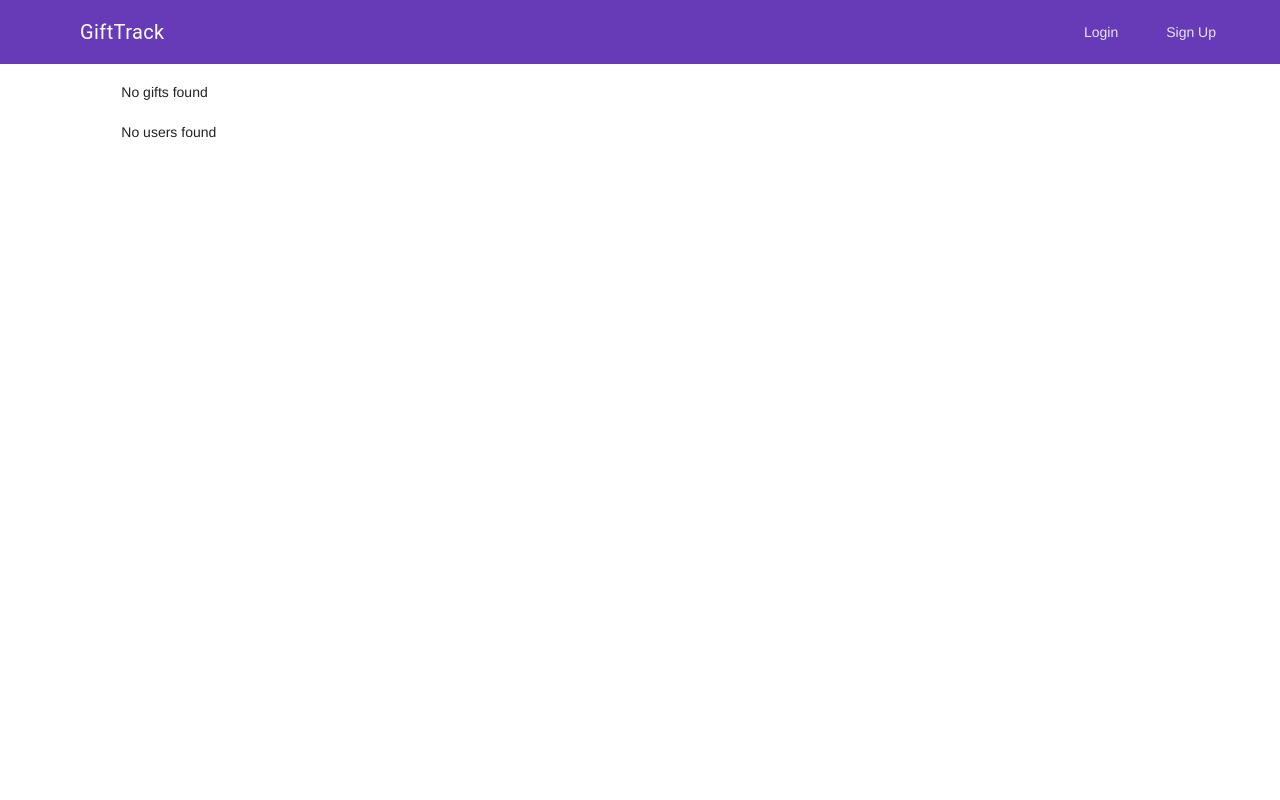
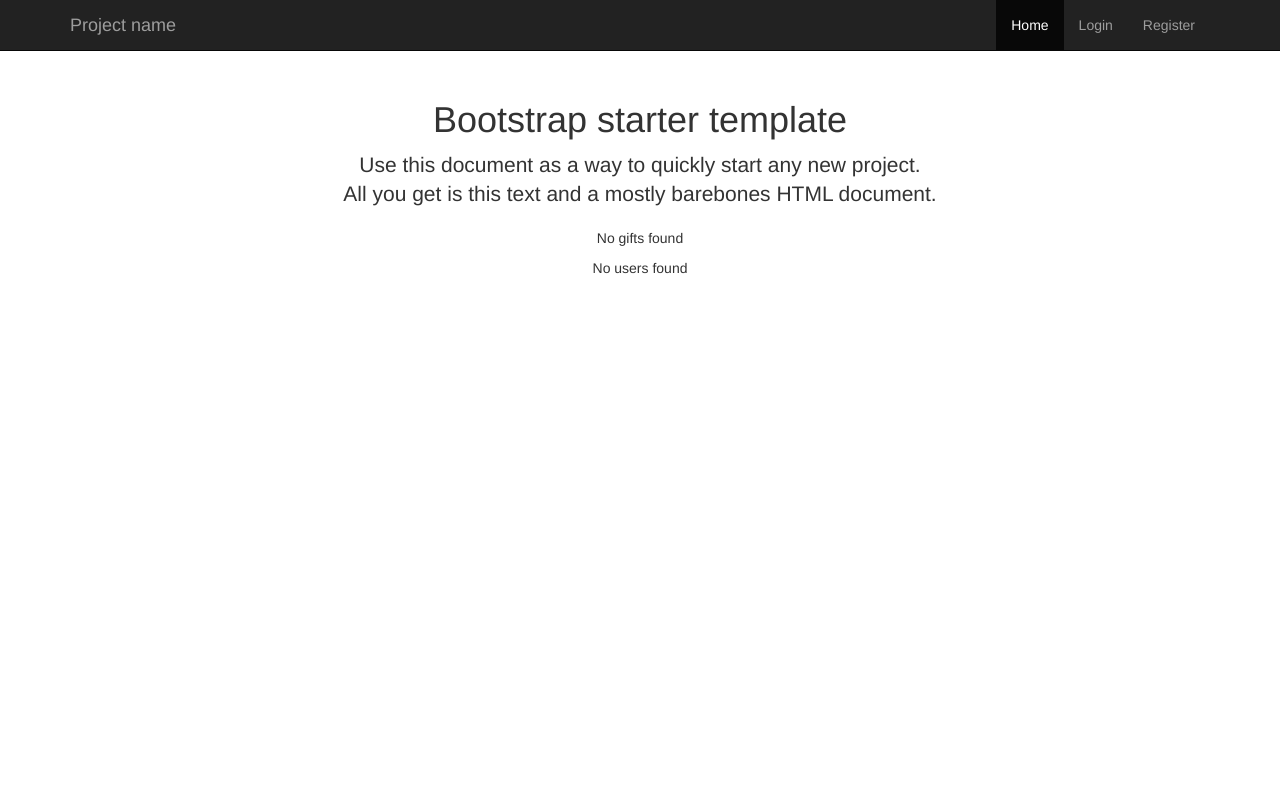
Before and after one commit to erictempleton1/gifttrack, a Django app: page / in a window 1280 px wide. Run offline with Django 3.2, Linux system fonts and the light colour scheme; data that the repository does not hold is empty; some libraries are stand-ins or nearby versions.

Commit message:
ripping out mdl and adding bootstrap back in

```diff
--- a/gifttrack/templates/gifttrack/base.html
+++ b/gifttrack/templates/gifttrack/base.html
@@ -1,56 +1,49 @@
-<!doctype html>
-<html>
-    <head>
+<!DOCTYPE html>
+<html lang="en">
+  <head>
+    <meta charset="utf-8">
+    <meta http-equiv="X-UA-Compatible" content="IE=edge">
+    <meta name="viewport" content="width=device-width, initial-scale=1">
         <title>
             {% block title %}{% endblock title %}
         </title>
-         <link rel="stylesheet" href="https://fonts.googleapis.com/icon?family=Material+Icons">
-         <link rel="stylesheet" href="https://code.getmdl.io/1.3.0/material.deep_purple-indigo.min.css">
-         <script defer src="https://code.getmdl.io/1.3.0/material.min.js"></script>
+        <link href="static/css/bootstrap.min.css" rel="stylesheet">
+        <link href="static/css/style.css" rel="stylesheet">
     </head>
     <body>
-        <div class="mdl-layout mdl-js-layout">
-          <header class="mdl-layout__header mdl-layout__header--scroll">
-            <div class="mdl-layout__header-row">
-              <!-- Title -->
-              <span class="mdl-layout-title">GiftTrack</span>
-              <!-- Add spacer, to align navigation to the right -->
-              <div class="mdl-layout-spacer"></div>
-              <!-- Navigation -->
-              <nav class="mdl-navigation">
-                {% if request.user.is_authenticated %}
-                    <a class="mdl-navigation__link" href="/user">Home</a></li>
-                    <a class="mdl-navigation__link" href="/logout">Logout</a></li>
-                {% else %}
-                    <a class="mdl-navigation__link" href="/login">Login</a></li>
-                    <a class="mdl-navigation__link" href="/register">Sign Up</a></li>
-                {% endif %}
-              </nav>
+        <nav class="navbar navbar-inverse navbar-fixed-top">
+            <div class="container">
+                <div class="navbar-header">
+                <button type="button" class="navbar-toggle collapsed" data-toggle="collapse" data-target="#navbar" aria-expanded="false" aria-controls="navbar">
+                    <span class="sr-only">Toggle navigation</span>
+                    <span class="icon-bar"></span>
+                    <span class="icon-bar"></span>
+                    <span class="icon-bar"></span>
+                </button>
+                <a class="navbar-brand" href="#">Project name</a>
+                </div>
+                <div id="navbar" class="collapse navbar-collapse">
+                <ul class="nav navbar-nav pull-right">
+                    <li class="active"><a href="#">Home</a></li>
+                    {% if request.user.is_authenticated %}
+                        <li><a href="/user">Home</a></li>
+                        <li><a href="/logout">Logout</a></li>
+                    {% else %}
+                        <li><a href="/login">Login</a></li>
+                        <li><a href="/register">Register</a></li>
+                    {% endif %}
+                </ul>
+                </div><!--/.nav-collapse -->
             </div>
-          </header>
-          <div class="mdl-layout__drawer">
-            <span class="mdl-layout-title">GiftTrack</span>
-            <nav class="mdl-navigation">
-                {% if request.user.is_authenticated %}
-                    <a class="mdl-navigation__link" href="/user">Home</a></li>
-                    <a class="mdl-navigation__link" href="/logout">Logout</a></li>
-                {% else %}
-                    <a class="mdl-navigation__link" href="/login">Login</a></li>
-                    <a class="mdl-navigation__link" href="/register">Sign Up</a></li>
-                {% endif %}
-            </nav>
-          </div>
-          <main class="mdl-layout__content">
-            <div class="page-content">
-                <div class="mdl-grid">
-                    <div class="mdl-cell mdl-cell--1-col"></div>
-                    <div class="mdl-cell mdl-cell--10-col">
-                        {% block body %}{% endblock body %}
-                    </div>
-                    <div class="mdl-cell mdl-cell--1-col"></div>
-                </div>
+        </nav>
+           <div class="container">
+            <div class="starter-template">
+                <h1>Bootstrap starter template</h1>
+                <p class="lead">Use this document as a way to quickly start any new project.<br> All you get is this text and a mostly barebones HTML document.</p>
+                {% block body %}{% endblock %}
             </div>
-          </main>
         </div>
+        <script src="https://ajax.googleapis.com/ajax/libs/jquery/1.12.4/jquery.min.js"></script>
+        <script src="static/js/bootstrap.min.js"></script>
     </body>
 </html>
```
